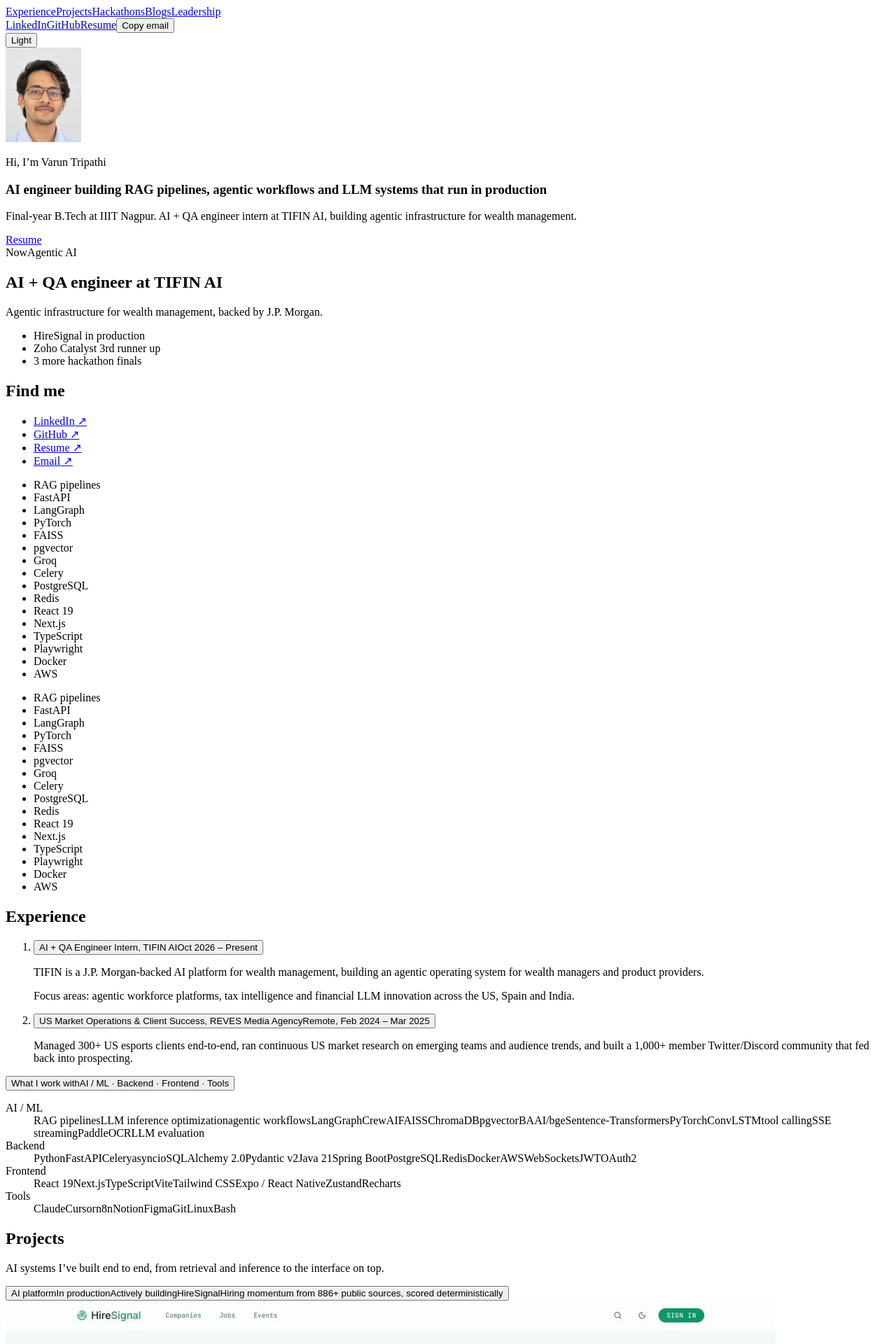
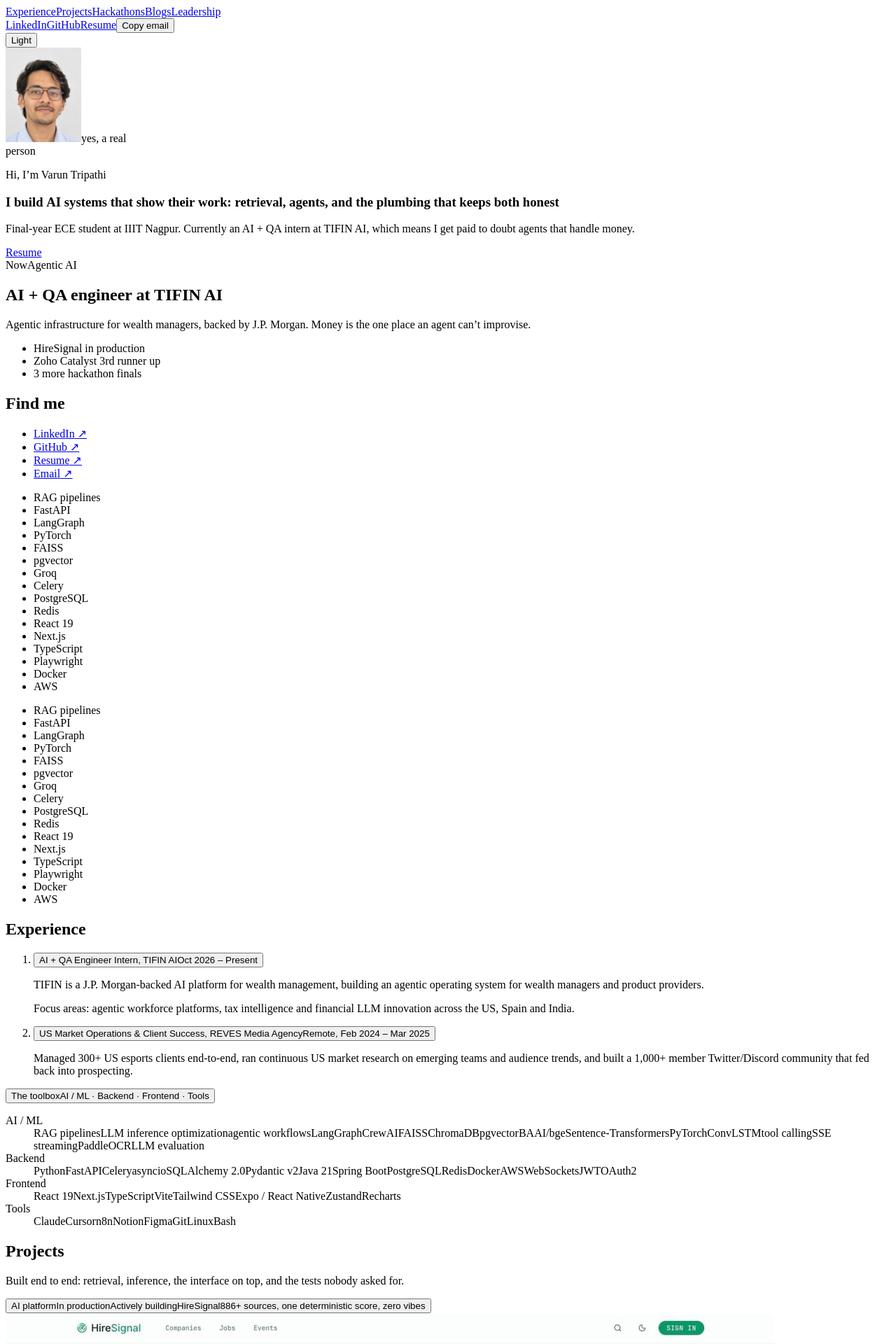
Before and after one commit to varuntripathi-029/portfolio_varun, a React (Vite) app: page / in a window 1280 px wide. Shown: the top 1920 px of the page at 70% size. Built offline with nearby package versions, Linux system fonts and the light colour scheme; the HTML template or start-up script is replaced by a standard one.

Commit message:
Rewrite headlines, taglines and blog write-ups with a real voice

```diff
--- a/src/data.ts
+++ b/src/data.ts
@@ -1,9 +1,9 @@
 export const profile = {
   name: 'Varun Tripathi',
   headline:
-    'AI engineer building RAG pipelines, agentic workflows and LLM systems that run in production',
+    'I build AI systems that show their work: retrieval, agents, and the plumbing that keeps both honest',
   intro:
-    'Final-year B.Tech at IIIT Nagpur. AI + QA engineer intern at TIFIN AI, building agentic infrastructure for wealth management.',
+    'Final-year ECE student at IIIT Nagpur. Currently an AI + QA intern at TIFIN AI, which means I get paid to doubt agents that handle money.',
   email: 'varun.tripathi2004@gmail.com',
   linkedin: 'https://www.linkedin.com/in/varun-tripathi-bb338a295/',
   github: 'https://github.com/varuntripathi-029',
@@ -76,7 +76,7 @@ export const projects: Project[] = [
     slug: 'hiresignal',
     shot: '/shots/hiresignal.jpg',
     title: 'HireSignal',
-    tagline: 'Hiring momentum from 886+ public sources, scored deterministically',
+    tagline: '886+ sources, one deterministic score, zero vibes',
     summary:
       'Crawls career pages, ATS boards, RSS feeds and news APIs to find job postings and score company hiring momentum. The score is deterministic; no model writes it.',
     tags: ['AI platform', 'In production'],
@@ -93,7 +93,7 @@ export const projects: Project[] = [
     slug: 'devagent-remote',
     diagram: ['Phone', 'Relay', 'Laptop'],
     title: 'DevAgent Remote',
-    tagline: 'Drive Claude Code, Gemini CLI and Codex on your laptop from a phone',
+    tagline: 'Your laptop does the coding. Your phone holds the leash.',
     summary:
       'A control plane for CLI coding agents. The laptop dials out to a relay, so no home ports are opened, and the phone starts tasks, watches live output, approves tool calls and reverts changes.',
     tags: ['Developer tools', 'Mobile'],
@@ -111,7 +111,7 @@ export const projects: Project[] = [
     slug: 'mx-rating',
     shot: '/shots/mx-rating.jpg',
     title: 'MX_rating',
-    tagline: 'A reproducible score for how agent-friendly a website is',
+    tagline: 'Can an AI agent actually use your site? A score you can argue with.',
     summary:
       'Scores a website on how well AI agents can crawl, understand and act on it. A rule engine produces a reproducible score; an LLM only narrates the evidence.',
     tags: ['SaaS', 'Agents'],
@@ -127,7 +127,7 @@ export const projects: Project[] = [
     slug: 'legal-contract-analyzer',
     shot: '/shots/legal.jpg',
     title: 'Legal Contract Analyzer',
-    tagline: 'RAG over Indian employment contracts, first token in 0.2s',
+    tagline: 'Contracts nobody reads, answered in 0.2s instead of 26.7s',
     summary:
       'RAG API that analyzes Indian employment contracts against constitutional law, with streamed answers and OCR for scanned documents.',
     tags: ['RAG', 'Backend'],
@@ -146,7 +146,7 @@ export const projects: Project[] = [
   {
     slug: 'urbanair-intel',
     title: 'UrbanAir Intel',
-    tagline: 'A 1 km air-quality twin of Delhi NCR',
+    tagline: 'Delhi’s air, one square kilometre at a time',
     summary:
       'Fuses 5 live data sources into a gridded forecast, with multi-agent workflows attributing pollution to its sources.',
     tags: ['Forecasting', 'Multi-agent'],
@@ -223,28 +223,28 @@ export const blogs: Blog[] = [
     shot: '/shots/upstox-tci.jpg',
     metric: { value: '25 rules', label: '158 tests behind the tax engine' },
     title: 'Know what you keep, before you sell',
-    tagline: 'Tax if you sold today, and what you actually keep',
+    tagline: 'Your gains after tax and charges, before you click sell',
     org: 'Upstox',
     summary:
-      'A decision layer on top of Upstox’s existing reports: tax if you sold today, what waiting saves, and how much of a gain survives charges. Includes a working demo.',
+      'A decision layer on top of Upstox’s existing reports: tax if you sold today, what waiting saves, and how much of a gain survives charges. Comes with a working demo you can poke at.',
     color: 'var(--c-blue)',
     tags: ['Fintech', 'Working demo'],
     sections: [
       {
-        heading: 'The gap',
-        text: 'Upstox’s Ledger, P&L, Tax and Holdings reports are records of the past, read at ITR time. None answer what an investor asks before acting: what a sale costs in tax today, what waiting would change, how much of the INR 1.25L tax-free limit is going unused, and how much of a gain survives charges.',
+        heading: 'Reports tell you what happened. Nobody tells you what to do.',
+        text: 'Upstox’s Ledger, P&L, Tax and Holdings reports are all records of the past, built to be read at ITR time. None of them answers what an investor asks right before clicking sell: what this costs in tax today, what waiting would change, how much of the INR 1.25L tax-free limit is going to waste, and how much of the gain survives charges.',
       },
       {
-        heading: 'What already exists',
-        text: 'Benchmarked Upstox, Zerodha and Groww feature by feature, and built on Upstox’s existing tax-loss harvesting rather than duplicating it. Losses hand off to that tool; gain harvesting, days-to-long-term with the rupee value of waiting, keep-after-tax-and-charges, SIP lot clocks and an ELSS unlock tracker are the new layer.',
+        heading: 'Who already does what',
+        text: 'I lined up Upstox, Zerodha and Groww feature by feature and made one decision early: do not rebuild Upstox’s tax-loss harvesting. Losses hand off to that tool. The new layer is everything it skips: gain harvesting, the days left until a holding turns long-term (with the rupee value of waiting), what you keep after tax and charges, SIP lot clocks and an ELSS unlock tracker.',
       },
       {
-        heading: 'A decision that shaped it',
-        text: 'An intent gate defaults to “just looking”, so the system states tax consequences and never manufactures trading intent. The copy rules are enforced by tests.',
+        heading: 'The rule I refused to break',
+        text: 'The product defaults to “just looking”. It states tax consequences and never manufactures trading intent, because a tool that nudges people to trade is a different tool. The copy rules are enforced by tests, so the guardrail survives the next person who edits a string.',
       },
       {
-        heading: 'The build',
-        text: 'A pure TypeScript tax engine implementing 25 rules, 6 personas that each prove a different rule, serverless routes on Upstox’s public APIs, and 158 tests.',
+        heading: 'The engine underneath',
+        text: 'A pure TypeScript tax engine implementing 25 rules, 6 personas that each prove a different rule, serverless routes on Upstox’s public APIs, and 158 tests. The tax logic never touches the network, which is why those tests stay boring.',
       },
     ],
     links: [
@@ -256,7 +256,7 @@ export const blogs: Blog[] = [
     slug: 'upstox-half-the-users',
     metric: { value: '5.2M → 2.25M', label: 'NSE active clients, revenue up 25%' },
     title: 'Half the users, 25% more revenue',
-    tagline: 'Why clients fell while revenue grew, and what to build next',
+    tagline: 'More than half the clients left. Revenue still grew 25%.',
     org: 'Upstox',
     summary:
       'Why NSE active clients fell from 5.2M to 2.25M while revenue rose 25%, and which segment is worth owning next.',
@@ -264,16 +264,16 @@ export const blogs: Blog[] = [
     tags: ['Fintech', 'Analysis'],
     sections: [
       {
-        heading: 'Diagnosis',
-        text: 'Traced a fall from 5.2M to 2.25M NSE active clients (14.5% to 5.6% share) against revenue rising 25% to INR 1,311 Cr. Tested 6 hypotheses and left 2 root causes standing as Groww climbed from 10.7% to 23.4%.',
+        heading: 'Numbers that should not coexist',
+        text: 'NSE active clients fell from 5.2M to 2.25M (14.5% to 5.6% share) while revenue rose 25% to INR 1,311 Cr. I tested 6 hypotheses and left 2 root causes standing as Groww climbed from 10.7% to 23.4%.',
       },
       {
-        heading: 'Market sizing',
-        text: 'Anchored the whitespace in SEBI’s derivatives study, where 93% of traders lose a combined INR 1.81 lakh Cr, naming the unsolved trader-to-investor shift as the segment worth owning.',
+        heading: 'Where the whitespace is',
+        text: 'SEBI’s derivatives study found 93% of traders losing a combined INR 1.81 lakh Cr. The unsolved shift from trader to investor is the segment worth owning.',
       },
       {
-        heading: 'Proposal',
-        text: 'A 9-page spec repositioning the app as a self-directed investor platform, with prioritised requirements, success metrics with 6- and 12-month targets, and a 5-phase launch gated on ship criteria.',
+        heading: 'What I would ship',
+        text: 'A 9-page spec repositioning the app as a self-directed investor platform: prioritised requirements, success metrics with 6- and 12-month targets, and a 5-phase launch gated on ship criteria.',
       },
     ],
     links: [{ label: 'Read the study', href: 'https://upstox-vert.vercel.app/' }],
@@ -282,18 +282,18 @@ export const blogs: Blog[] = [
     slug: 'whatsapp-pay',
     metric: { value: '500M → <1%', label: 'users vs UPI transaction share' },
     title: 'WhatsApp Pay: 500M users, under 1% of UPI',
-    tagline: 'Why distribution hasn’t turned into payments',
+    tagline: 'Everyone is on it. Almost no one pays with it.',
     org: 'WhatsApp',
     summary: 'Why a 500M-user app holds under 1% of UPI transactions in India, and a payments strategy built on Click-to-WhatsApp Ads.',
     color: 'var(--c-vermilion)',
     tags: ['Fintech', 'Analysis'],
     sections: [
       {
-        heading: 'The question',
-        text: 'WhatsApp has 500M users in India but under 1% of UPI transaction share. The study works out why the distribution advantage has not converted into payments.',
+        heading: 'Everyone is already there',
+        text: 'WhatsApp has 500M users in India and under 1% of UPI transaction share. The study asks why a distribution advantage that large never turned into payments.',
       },
       {
-        heading: 'The proposal',
+        heading: 'The way in',
         text: 'A payments strategy built on Click-to-WhatsApp Ads, with a linked write-up covering the approach.',
       },
     ],
@@ -303,7 +303,7 @@ export const blogs: Blog[] = [
     slug: 'mx-rating-study',
     metric: { value: '6 dimensions', label: 'one deterministic, contestable score' },
     title: 'Scoring the web for AI agents',
-    tagline: 'What to measure, what to keep deterministic, what to cut',
+    tagline: 'What to measure, what to keep boring, what I killed',
     org: 'MX_rating',
     summary:
       'The thinking behind a score for how reliably AI agents can use a website: what to measure, what to keep deterministic, and what to cut.',
@@ -311,16 +311,16 @@ export const blogs: Blog[] = [
     tags: ['AI', 'Systems design'],
     sections: [
       {
-        heading: 'A defensible rubric',
-        text: 'Hand-weighted 6 dimensions behind a public methodology page and kept the score a deterministic rule output, leaving the model to narrate evidence so any result can be contested line by line.',
+        heading: 'A score you can argue with',
+        text: 'Six dimensions, hand-weighted, behind a public methodology page. The score is a deterministic rule output and the model only narrates the evidence, so any result can be contested line by line.',
       },
       {
-        heading: 'A scope cut',
-        text: 'Dropped a live agent-simulation feature from v1 on cost, holding the release to a single-URL scan that returns an evidence-linked report inside a minute.',
+        heading: 'The feature I killed',
+        text: 'A live agent-simulation feature was cut from v1 on cost. Release scope stayed at a single-URL scan that returns an evidence-linked report inside a minute.',
       },
       {
-        heading: 'The companion blog',
-        text: 'A narrative deep dive on the product thinking, built with React 19, Vite, Motion and Recharts.',
+        heading: 'The longer story',
+        text: 'A narrative deep dive on the thinking behind it, built with React 19, Vite, Motion and Recharts.',
       },
     ],
     links: [
@@ -333,7 +333,7 @@ export const blogs: Blog[] = [
     slug: 'meesho-valmo',
     metric: { value: '145 bps', label: 'contribution-margin hit, traced' },
     title: 'Mall scales, Valmo predicts',
-    tagline: 'Fixing a 145 bps margin hit without rebuilding Mall',
+    tagline: 'A 145 bps margin hole, and not rebuilding the house to fill it',
     org: 'Meesho',
     summary:
       'Where a 145 bps contribution-margin hit came from, and a two-layer system for scaling Meesho Mall without rebuilding the core experience.',
@@ -341,19 +341,19 @@ export const blogs: Blog[] = [
     tags: ['E-commerce', 'Unit economics'],
     sections: [
       {
-        heading: 'Capacity shock',
-        text: 'Traced a 145 bps contribution-margin compression in FY26 to a single 3PL exit (Ecom Express) that forced emergency capacity scaling on Valmo. Estimated Rs 224–310 Cr in avoidable cost, with a repeat at FY27 scale costing about Rs 780 Cr.',
+        heading: 'One exit, one very expensive month',
+        text: 'A 145 bps contribution-margin compression in FY26 traces back to a single 3PL exit (Ecom Express) that forced emergency capacity scaling on Valmo. Estimated avoidable cost: Rs 224–310 Cr, and a repeat at FY27 scale would cost about Rs 780 Cr.',
       },
       {
-        heading: 'A corrected model',
-        text: 'Falsified the initial ad-valorem take-rate model (t = 0.19) by reconciling revenue to a roughly Rs 59 per order fixed fee, then restructured the contribution equation to CP = f + a·AOV − F − R.',
+        heading: 'Where my first model was wrong',
+        text: 'The first model assumed an ad-valorem take rate (t = 0.19). Reconciling revenue to a roughly Rs 59 per order fixed fee falsified it, so the contribution equation became CP = f + a·AOV − F − R.',
       },
       {
-        heading: 'The system',
+        heading: 'The fix, in two layers',
         text: 'Two layers: contextual Mall discovery from high-intent search, and a lane-level capacity-intelligence layer on Valmo. It scales existing Meesho Mall (+93% NMV YoY, 1,200+ brands) without rebuilding the core experience.',
       },
       {
-        heading: 'How to test it',
+        heading: 'How I would prove it',
         text: 'A user-level A/B test with contribution margin per shipped order as the primary metric, 5 guardrails, and a 4-stage rollout from a 3-city pilot to GA across 50 Tier-2 cities.',
       },
     ],
--- a/src/pages/Blogs.tsx
+++ b/src/pages/Blogs.tsx
@@ -6,7 +6,7 @@ export default function Blogs() {
   return (
     <>
       <PageHead title="Blogs">
-        Write-ups on fintech products and the systems behind them. Some come with a working demo.
+        Write-ups on fintech products and the systems under them. Some come with a working demo you can break.
       </PageHead>
       <div className="grid grid-top tiles-3">
         {blogs.map((b) => (
--- a/src/pages/Experience.tsx
+++ b/src/pages/Experience.tsx
@@ -33,7 +33,14 @@ export default function Experience() {
   return (
     <div className="exp-grid">
       <section className="card hero">
-        <img className="avatar" src={profile.photo} alt="Portrait of Varun Tripathi" width={108} height={135} />
+        <div className="hero-id">
+          <img className="avatar" src={profile.photo} alt="Portrait of Varun Tripathi" width={108} height={135} />
+          <span className="scribble" aria-hidden="true">
+            yes, a real
+            <br />
+            person
+          </span>
+        </div>
         <p className="hello">Hi, I’m {profile.name}</p>
         <h1>
           <Words text={profile.headline} />
@@ -51,7 +58,7 @@ export default function Experience() {
             <span className="chip">Agentic AI</span>
           </div>
           <h2>AI + QA engineer at TIFIN AI</h2>
-          <p>Agentic infrastructure for wealth management, backed by J.P. Morgan.</p>
+          <p>Agentic infrastructure for wealth managers, backed by J.P. Morgan. Money is the one place an agent can’t improvise.</p>
           <ul className="now-list">
             <li>HireSignal in production</li>
             <li>Zoho Catalyst 3rd runner up</li>
@@ -95,7 +102,7 @@ export default function Experience() {
       </section>
 
       <ExpandCard
-        title="What I work with"
+        title="The toolbox"
         badge={skills.map((s) => s.group).join(' · ')}
         accent={accentAt(3)}
       >
--- a/src/pages/Hackathons.tsx
+++ b/src/pages/Hackathons.tsx
@@ -6,7 +6,7 @@ export default function Hackathons() {
   return (
     <>
       <PageHead title="Hackathons">
-        Four builds under a deadline in 2026: one podium, three finals.
+        Four deadlines in 2026. One podium, three finals, and a lot of code written too fast.
       </PageHead>
       <div className="grid grid-top">
         {hackathons.map((h, i) => (
--- a/src/pages/Leadership.tsx
+++ b/src/pages/Leadership.tsx
@@ -5,7 +5,7 @@ export default function Leadership() {
   return (
     <>
       <PageHead title="Leadership">
-        Work done at college: sponsorships, events and campus programmes at IIIT Nagpur.
+        College work: sponsors, events and a great deal of cold outreach at IIIT Nagpur.
       </PageHead>
       <section className="card">
         <Timeline
--- a/src/pages/Projects.tsx
+++ b/src/pages/Projects.tsx
@@ -5,7 +5,7 @@ export default function Projects() {
   return (
     <>
       <PageHead title="Projects">
-        AI systems I’ve built end to end, from retrieval and inference to the interface on top.
+        Built end to end: retrieval, inference, the interface on top, and the tests nobody asked for.
       </PageHead>
       <div className="grid grid-top tiles-3">
         {projects.map((p) => (
```
